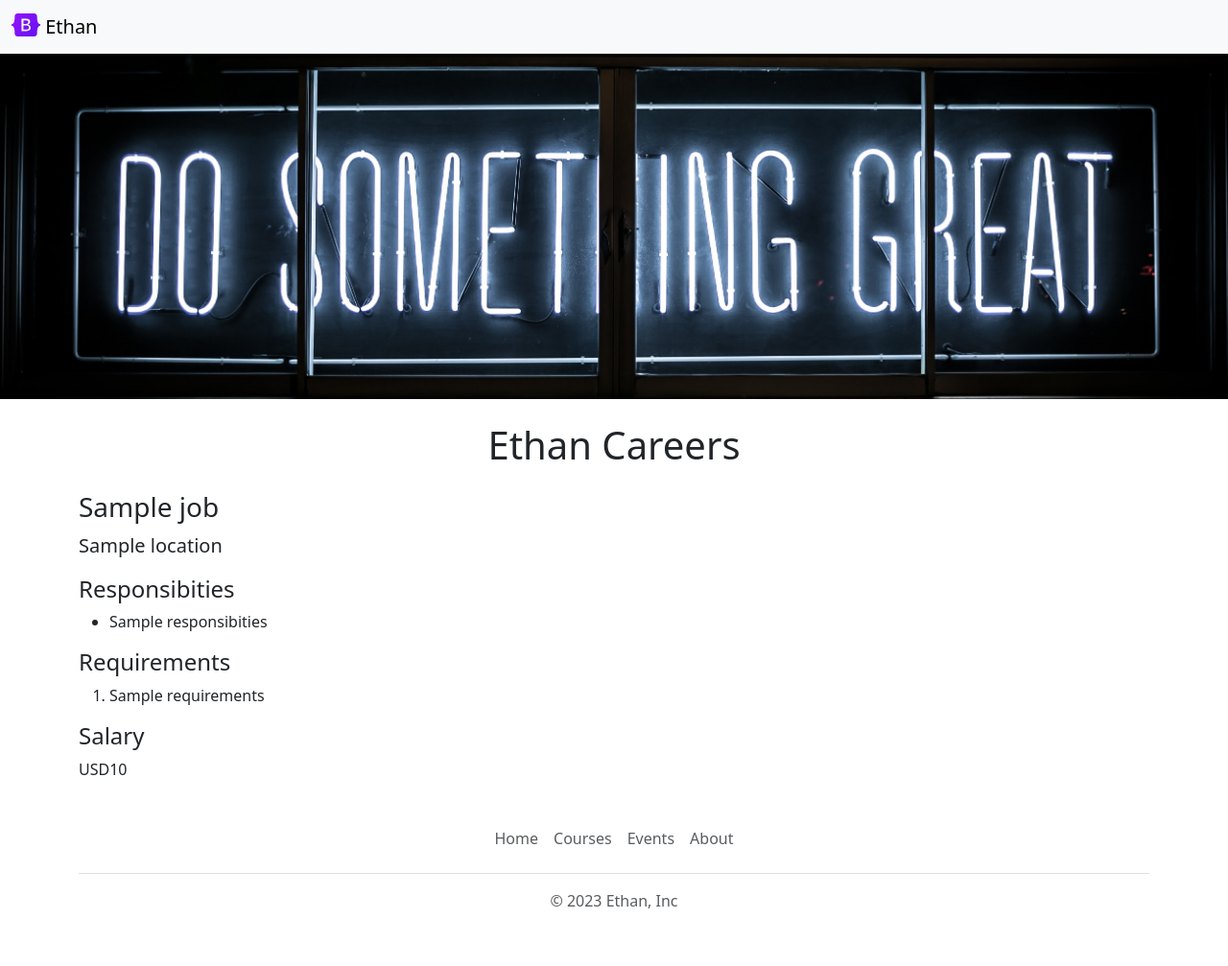
After one commit to Superritemaster/Ethan-Careers-Website, a Flask app: template templates/jobpage.html in a window 1280 px wide. The commit adds this page. Shown: the whole page at 96% size. Run offline with Flask 3, Linux system fonts and the light colour scheme; the template is opened without the code that fills it: most values are stand-ins (such as "Sample title", 1, 10 or a date in 2020).

Commit message:
uploaded job information to website adding in a easy accsess with apply button

```diff
--- a/app.py
+++ b/app.py
@@ -1,5 +1,6 @@
-from flask import Flask, render_template, jsonify
-from database import load_jobs_from_db
+from flask import Flask, jsonify, render_template
+
+from database import load_jobs_from_db, load_job_from_db
 
 app = Flask(__name__)
 
@@ -7,18 +8,21 @@ app = Flask(__name__)
 def hello_world():
   jobs = load_jobs_from_db()
   return render_template('home.html',
-                           jobs=jobs,
-                           company_name='Ethan')
+                           jobs=jobs)
+
 @app.route("/api/jobs")
 def list_jobs():
   jobs = load_jobs_from_db()
   return jsonify(jobs)
 
-@app.route("/jobs/<id>")
+@app.route("/job/<id>")
 def show_job(id):
   job = load_job_from_db(id)
-  return jsonify(job)
 
+  if not job:
+    return "Not Found", 404
+
+  return render_template('jobpage.html', job=job)
 
 
 if __name__ == "__main__":
--- /dev/null
+++ b/templates/banner.html
@@ -0,0 +1,9 @@
+<style>
+  #Ethan {
+    height: 360px;
+    width: 100%;
+    object-fit: cover;
+    margin-bottom: 16px;
+  }
+</style>
+ <img class="img-fluid" id="Ethan" src="https://ethan-careers-website--ethanscp2006.repl.co/static/EthansCareer.jpeg">
--- /dev/null
+++ b/templates/bootstrap.html
@@ -0,0 +1,5 @@
+<meta charset="utf-8">
+
+<meta name="viewport" content="width=device-width, initial-scale=1">
+
+<link href="https://cdn.jsdelivr.net/npm/bootstrap@5.3.2/dist/css/bootstrap.min.css" rel="stylesheet" integrity="sha384-T3c6CoIi6uLrA9TneNEoa7RxnatzjcDSCmG1MXxSR1GAsXEV/Dwwykc2MPK8M2HN" crossorigin="anonymous">
--- a/templates/jobitem.html
+++ b/templates/jobitem.html
@@ -14,7 +14,7 @@
     {% endif %}
   </div>
   <div class= "col-2">
-     <a href="mailto:Aaronljcharlton@yahoo.com?subject=Application%20for%20{{job['title']}}&body=My%20name%3A%20%3Cyour%20name%20here%3E%0D%0AMy%20Resume%20link%20%3Cresume%20link%3E%0D%0AMy%20LinkedIn%20link%20%3CLinkedin%20in%3E" type="button" class="btn btn-outline-primary">Apply</a>
+     <a href="/job/{{job['id']}}" type="button" class="btn btn-outline-primary">Apply</a>
   </div>
 
 </div>
--- /dev/null
+++ b/templates/jobpage.html
@@ -0,0 +1,32 @@
+<!DOCTYPE html>
+<html>
+  <head>
+    <title>{{job.title}} - Ethan Careers</title>
+     {% include 'bootstrap.html' %}
+  </head>
+  <body>
+    {% include 'nav.html' %}
+    {% include 'banner.html' %}
+    <div class="container">
+     <h1 class="text-center mt-2 mb-4">Ethan Careers
+     </h1>
+     <h3 class="mb-2" >{{job.title}}</h3>
+     <p class="lead mt-0">{{job.location}}</p>
+     <h4>Responsibities</h4>
+      <ul>
+        {% for line in job.responsibities.split("<br>") %}
+        <li>{{line}}</li>
+        {% endfor %}
+      </ul>
+     <h4>Requirements</h4>
+      <ol>
+        {% for line in job.requirements.split("<br>") %}
+        <li>{{line}}</li>
+        {% endfor %}
+      </ol>
+     <h4>Salary</h4>
+     <p>{{job.currency}}{{job.salary}}</p>
+    </div>
+     {% include 'footer.html' %}
+  </body>
+</html>
--- a/templates/nav.html
+++ b/templates/nav.html
@@ -1,6 +1,6 @@
 <nav class="navbar bg-body-tertiary shadow-sm fixed-top bg-white">
   <div class="container-fluid">
-    <a class="navbar-brand" href="#">
+    <a class="navbar-brand" href="/">
       <img src="/static/logo.svg" alt="Logo" width="30" height="24" class="d-inline-block align-text-top">
       Ethan
     </a>
```
Also changed, not shown: database.py (+16 -1 lines), templates/home.html (+3 -13 lines), 1 other file.
